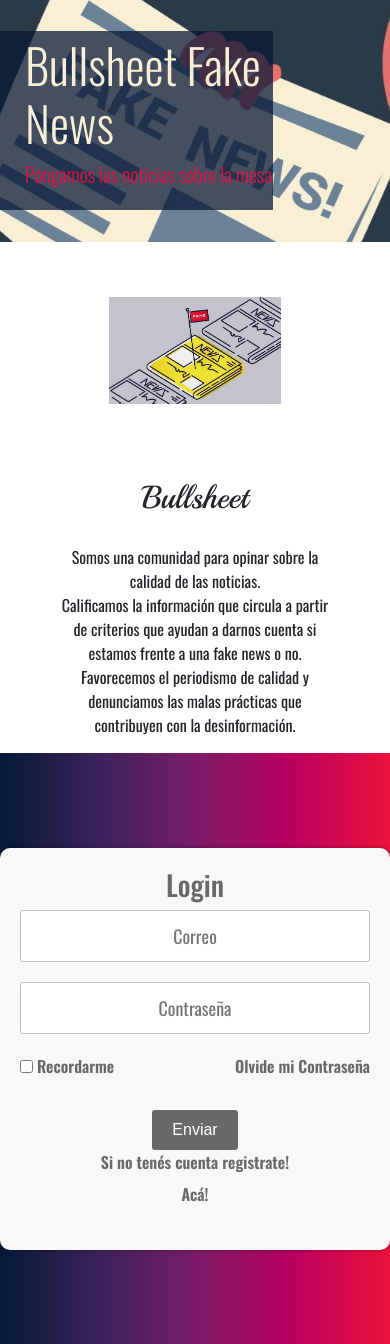
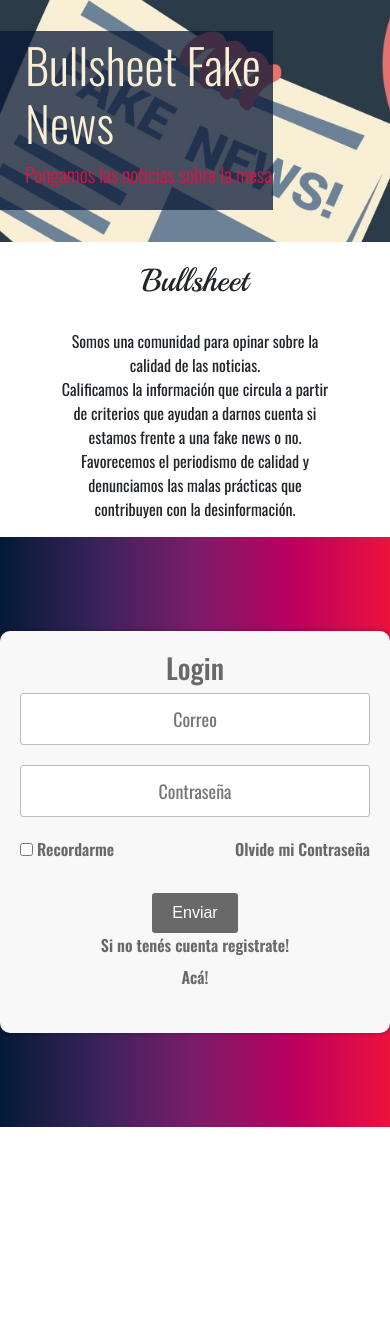
Before and after one commit to CeciCalca/Bullsheet, a PHP site: page / in a window 390 px wide. Shown: the part 75-1419 px from the top of the page. After the commit the page ends 1202 px from the top, so only its background shows below. Run offline with PHP 8.4, Linux system fonts and the light colour scheme; some libraries are stand-ins or nearby versions.

Commit message:
arreglos en clase

```diff
--- a/css/master.css
+++ b/css/master.css
@@ -126,6 +126,7 @@ a:hover{
 ._seccion-titulo{
   display: flex;
   flex-wrap: wrap;
+  align-items: center;
   width: 80%;
   margin: auto;
 }
--- a/index.html
+++ b/index.html
@@ -50,14 +50,14 @@
 
 
     <section class="_seccion-titulo">
-      <article class="col-md-6 _articulo-titulo-imagen">
-        <div class="_contenedorImagen">
+      <article class="d-none d-lg-block col-md-6 _articulo-titulo-imagen">
+        <div class=" _contenedorImagen">
           <img src="img/img2.jpg" alt="imagen" class="_imagenTitulo">
         </div>
 
 
       </article>
-      <article class="col-12 col-md-6 _articulo-titulo-texto">
+      <article class="col-12 col-lg-6 _articulo-titulo-texto">
         <h2>Bullsheet</h2>
         <p class="_textoArticulo">Somos una comunidad para opinar sobre la calidad de las noticias.<br> Calificamos la información que circula a partir de criterios que ayudan a darnos cuenta si estamos frente a una fake news o no. Favorecemos el periodismo de calidad y denunciamos las malas prácticas que contribuyen con la desinformación. </p>
       </article>
```
